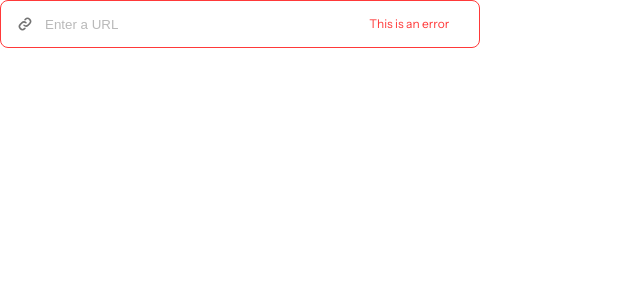
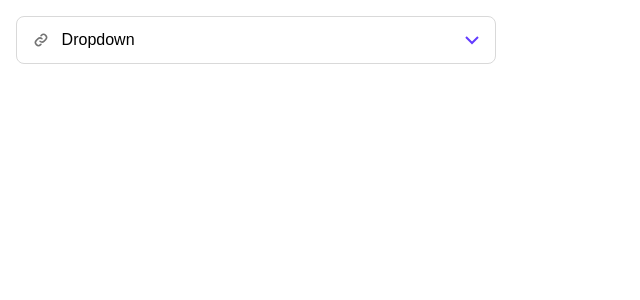
Before and after one commit to hellodajana/devlinks, a React (Vite) app in the folder client/: page / in a window 1280 px wide. Shown: the top 300 px of the page, without its empty margins (0-640 px from the left). Built offline with nearby package versions, Linux system fonts and the light colour scheme.

Commit message:
Add dropdown

```diff
--- a/client/src/App.tsx
+++ b/client/src/App.tsx
@@ -1,26 +1,10 @@
-import { useState } from "react";
-
-import Input from "./elements/Input";
-import Link from "./assets/icon-link.svg";
+import Dropdown from "./elements/Dropdown";
+import dropdownOne from "./helpers/dropdownFields";
 
 const App = () => {
-  const [inputValue, setInputValue] = useState("");
-
-  const handleInputChange = (event: React.ChangeEvent<HTMLInputElement>) => {
-    setInputValue(event.target.value);
-  };
-
   return (
     <div>
-      <Input
-        name="url"
-        value={inputValue}
-        onChange={handleInputChange}
-        placeholder="Enter a URL"
-        type="text"
-        error="This is an error"
-        image={<img src={Link} alt="Link Icon" />}
-      />
+      <Dropdown title="Dropdown" items={dropdownOne} onSelect={() => {}} />
     </div>
   );
 };
--- /dev/null
+++ b/client/src/elements/Dropdown.tsx
@@ -0,0 +1,90 @@
+import { useState, useRef, useEffect } from "react";
+import { DropdownOption } from "../types/types";
+import Link from "../assets/icon-link.svg";
+import ArrowDown from "../assets/icon-chevron-down.svg";
+
+interface DropdownProps {
+  title: string;
+  items: Array<DropdownOption>;
+  selectedItem?: DropdownOption | null;
+  onSelect: (item: DropdownOption) => void;
+}
+
+const Dropdown: React.FC<DropdownProps> = ({
+  title,
+  items,
+  selectedItem,
+  onSelect,
+}) => {
+  const [showDropdown, setShowDropdown] = useState(false);
+  const dropdownRef = useRef(null);
+
+  useEffect(() => {
+    const handleOutsideClick = (event: MouseEvent | TouchEvent) => {
+      if (
+        dropdownRef.current &&
+        !(dropdownRef.current as HTMLDivElement).contains(event.target as Node)
+      ) {
+        setShowDropdown(false);
+      }
+    };
+
+    if (showDropdown) {
+      document.addEventListener("click", handleOutsideClick);
+      document.addEventListener("touchstart", handleOutsideClick);
+    }
+
+    return () => {
+      document.removeEventListener("click", handleOutsideClick);
+      document.removeEventListener("touchstart", handleOutsideClick);
+    };
+  }, [dropdownRef, showDropdown]);
+
+  const handleDropdownClick = (event: React.MouseEvent) => {
+    event.stopPropagation();
+
+    setShowDropdown(!showDropdown);
+  };
+
+  return (
+    <div
+      className={`dropdown-container ${showDropdown ? "active" : ""}`}
+      onClick={handleDropdownClick}
+    >
+      <button
+        ref={dropdownRef}
+        type="button"
+        className={`dropdown-button ${showDropdown ? "button-active" : ""}`}
+      >
+        <img src={Link} alt="Link" />
+        {selectedItem ? selectedItem.name : title}
+        <img
+          className={`dropdown-button__arrow ${
+            showDropdown ? "arrow-active" : ""
+          }`}
+          src={ArrowDown}
+          alt="Link"
+        />
+      </button>
+      {showDropdown && (
+        <ul className="dropdown-wrapper">
+          {items.map((item, index) => (
+            <>
+              <li
+                className="dropdown-wrapper__items"
+                key={item.name}
+                onClick={() => onSelect(item)}
+              >
+                <img src={item.image} alt={item.name} />
+                {item.name}
+              </li>
+              {index !== items.length - 1 && <hr className="breakpoint" />}
+            </>
+          ))}
+        </ul>
+      )}
+    </div>
+  );
+};
+
+export default Dropdown;
--- /dev/null
+++ b/client/src/helpers/dropdownFields.ts
@@ -0,0 +1,11 @@
+import Github from "../assets/icon-github.svg"
+import Twitter from "../assets/icon-twitter.svg"
+import Linkedin from "../assets/icon-linkedin.svg"
+
+const dropdownOne = [
+    {image: Github, name: "Github"},
+    {image: Twitter, name: "Twitter"},
+    {image: Linkedin, name: "Linkedin"},
+]
+
+export default dropdownOne;
--- a/client/src/index.scss
+++ b/client/src/index.scss
@@ -2,6 +2,7 @@
 @import "styles/_mixins";
 @import "styles/button";
 @import "styles/input";
+@import "styles/dropdown";
 @import url("https://fonts.googleapis.com/css2?family=Instrument+Sans:wght@400;700&display=swap");
 
 * {
@@ -37,3 +38,9 @@ p {
   font-size: 12px;
   font-weight: 400;
 }
+
+.reset-button {
+  background-color: transparent;
+  border: none;
+  padding: 0;
+}
--- /dev/null
+++ b/client/src/styles/dropdown.scss
@@ -0,0 +1,63 @@
+.dropdown-container {
+  display: flex;
+  flex-direction: column;
+  gap: 1rem;
+  padding: 1rem;
+}
+
+.dropdown-button {
+  display: grid;
+  align-items: center;
+  justify-content: space-between;
+  grid-template-columns: 1fr 1fr 20fr;
+  width: 480px;
+  height: 48px;
+  border-radius: 8px;
+  border: 1px solid $medium-gray;
+  background-color: $white;
+  padding: 12px 16px;
+  gap: 12px;
+  cursor: pointer;
+  font-size: 16px;
+
+  &__arrow {
+    justify-self: flex-end;
+    transition: transform 0.3s ease;
+  }
+}
+
+.button-active {
+  border: 1px solid $purple;
+  box-shadow: 0px 0px 32px 0px rgba(99, 60, 255, 0.25);
+}
+
+.arrow-active {
+  transform: rotate(180deg);
+}
+
+.dropdown-wrapper {
+  display: flex;
+  flex-direction: column;
+  gap: 1rem;
+  width: 480px;
+  border-radius: 8px;
+  border: 1px solid $medium-gray;
+  background-color: $white;
+  padding: 1rem;
+
+  &__items {
+    display: flex;
+    align-items: center;
+    gap: 1rem;
+    cursor: pointer;
+
+    &:hover {
+      color: $purple;
+      stroke: $purple;
+    }
+  }
+}
+
+.breakpoint {
+  border: 0.5px solid $medium-gray;
+}
--- /dev/null
+++ b/client/src/types/types.ts
@@ -0,0 +1,4 @@
+export type DropdownOption = {
+    image: string;
+    name: string;
+    };
```
